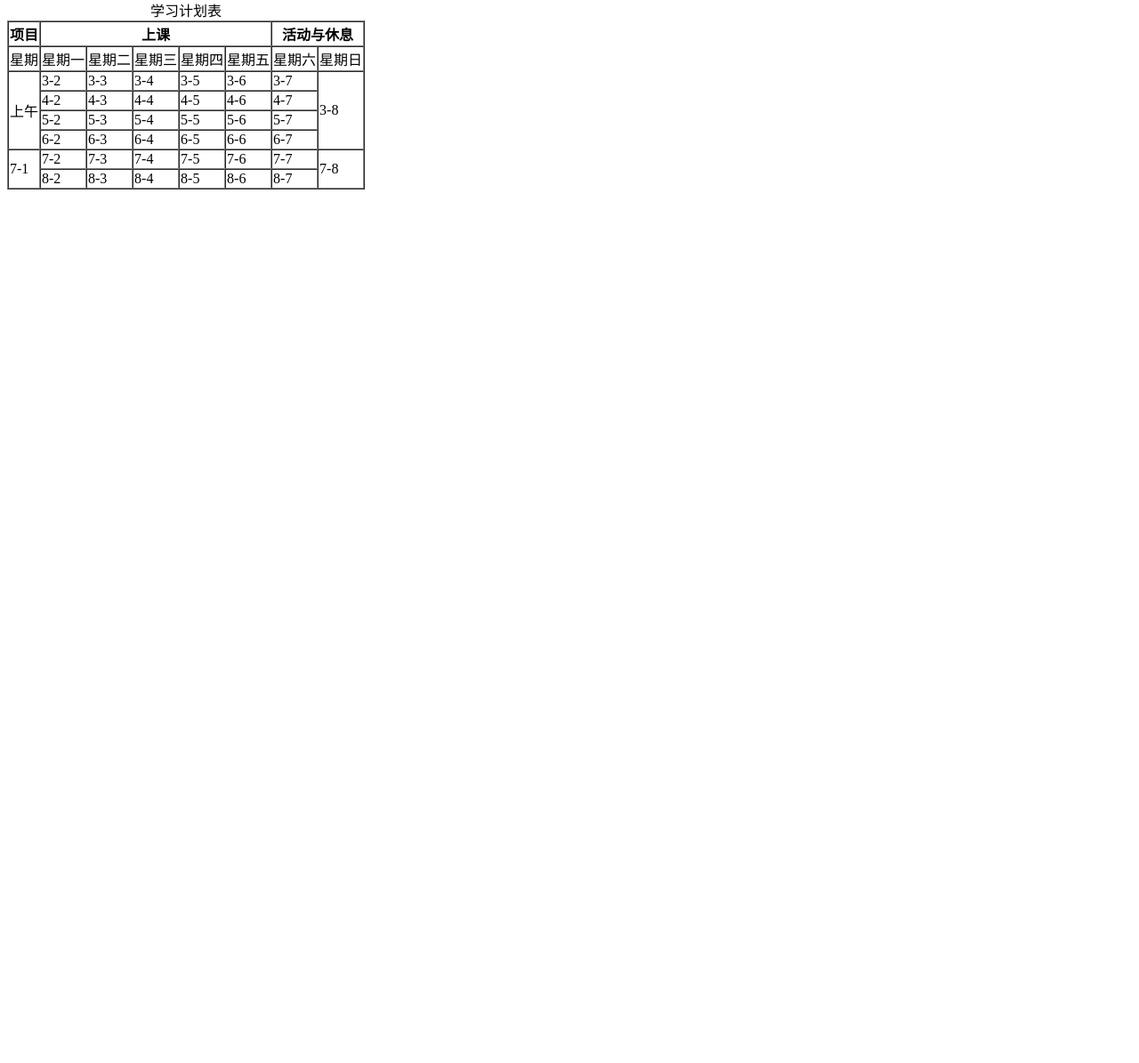
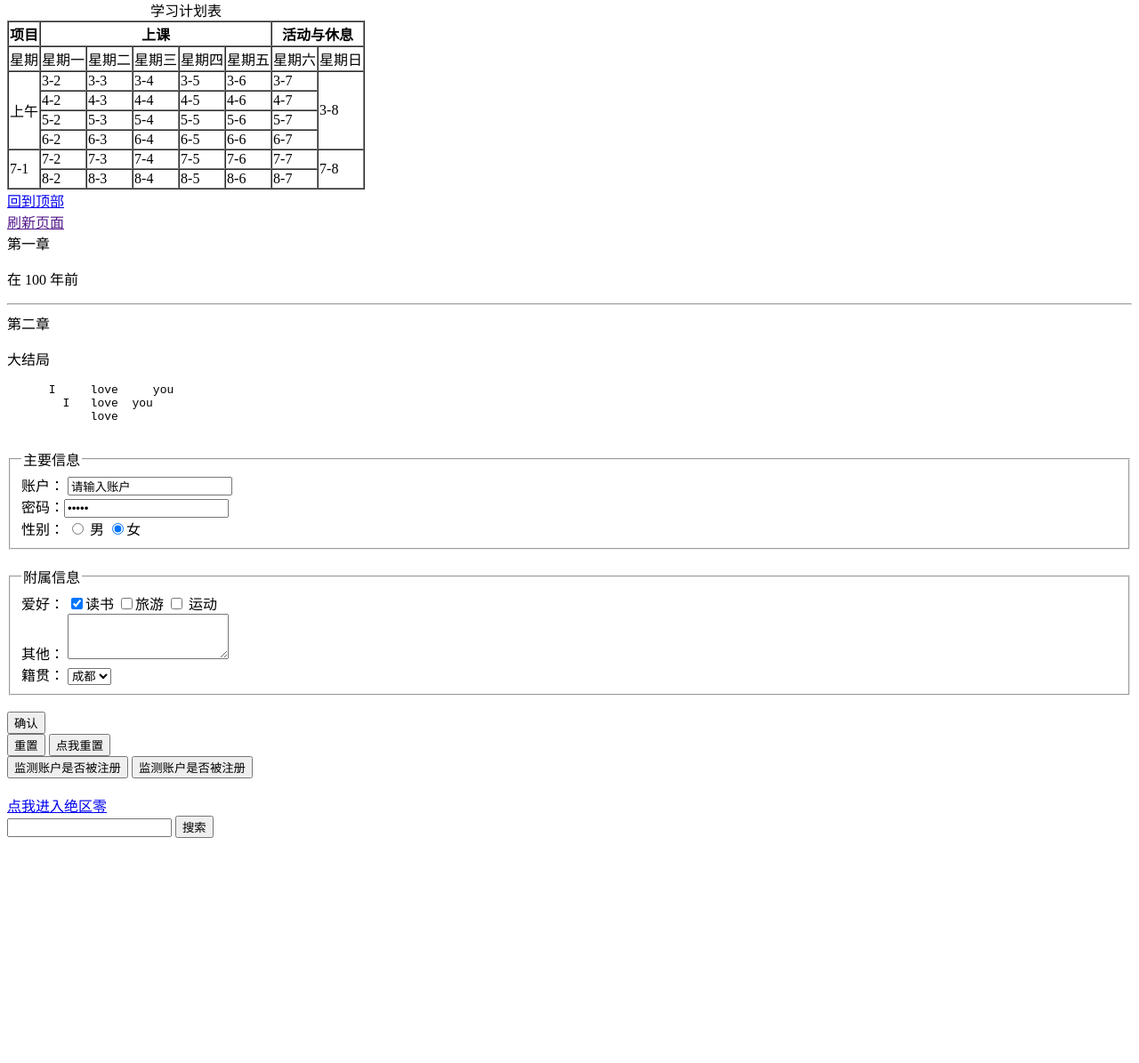
Before and after one commit to liujasmyn411/my-study-notes, a plain HTML site: page 1_HTML/home.html in a window 1280 px wide. Shown: the part 3233-4428 px from the top of the page at 89% size. Before the commit the page ends 3454 px from the top, so only its background shows below. Drawn offline with Linux system fonts and the light colour scheme.

Commit message:
form&label

```diff
--- a/1_HTML/home.html
+++ b/1_HTML/home.html
@@ -227,6 +227,88 @@
       </tbody>
       <tfoot></tfoot>
     </table>
+    <!--br 换行标签-->
+    <a href="#">回到顶部</a><br>
+    <a href="">刷新页面</a>
+    <!--hr 分割线-->
+    <div>第一章</div>
+    <p>在 100 年前</p>
+    <hr>
+    <div>第二章</div>
+    <p>大结局</p>
+    <!--pre 按原文显示-->
+    <pre>
+      I     love     you
+        I   love  you
+            love
+    </pre>
+    <!--表单结构-->
+    <form action="https://search.jd.com/search" method="get" target="_blank">
+      <!-- 文本输入框 -->
+      <fieldset>
+        <legend>主要信息</legend>
+          <label for="zhanghu">账户：</label>
+          <input id="zhanghu" type="text" name="account" value="请输入账户" maxlength="10"><br>
+          <!-- 密码输入框 -->
+          <label>
+          密码：<input type="password" name="password" value="请输入密码" maxlength="6">
+          </label>
+          <br>
+          <!-- 单选框 -->
+          性别：
+          <input type="radio" name="gender" value="male" id="nan">
+          <label for="nan">男</label>
+          <label>
+          <input type="radio" name="gender" value="female" checked>女
+          </label>
+      </fieldset>
+       <br>
+       <!-- 多选框 -->
+      <fieldset>
+        <legend>附属信息</legend>
+          爱好：
+          <label>
+            <input type="checkbox" name="hobby" value="read" checked>读书
+          </label>
+          <label>
+            <input type="checkbox" name="hobby" value="travel">旅游
+          </label>
+          <input type="checkbox" name="hobby" value="sport" id="yundong">
+          <label for="yundong">运动</label>
+          <br>
+          <label for="qita">其他：</label>
+          <textarea id="qita" name="other" cols="20" rows="3" ></textarea><br>
+          籍贯：
+          <select name="place" >
+            <option value="冀">河北</option>
+            <option value="青">青岛</option>
+            <option value="川" selected>成都</option>
+          </select>
+      </fieldset>
+      <!-- 隐藏域 -->
+       <input type="hidden" name="from" value="bing"><br>
+      <!-- 确认按钮的写法 -->
+      <!-- <button type="submit">确认</button> -->
+      <input type="submit" value="确认"><br>
+      <!-- 重置按钮的写法 -->
+       <button type="reset">重置</button>
+       <input type="reset" value="点我重置"><br>
+      <!-- 普通按钮 -->
+      <button type="button">监测账户是否被注册</button>
+      <input type="button" value="监测账户是否被注册">
+    </form>
+  <!-- 禁用表单控件：disabled -->
+  <br>
+  <!-- 利用 iframe 嵌入一个普通网页 -->
+   <!-- <iframe src="https://www.miyoushe.com/" width="400" height="200" frameborder="1"></iframe><br> -->
+   <a href="https://www.miyoushe.com//zzz/" target="container">点我进入绝区零</a><br>
+
+   <form action="https://www.miyoushe.com//zzz//search" target="container">
+    <input type="text" name="keyword">
+    <input type="submit" value="搜索">
+   </form>
+
+   <iframe name="container" frameborder="0" width="450" height="250"></iframe>
   </body>
 </html>
 <!--
```
